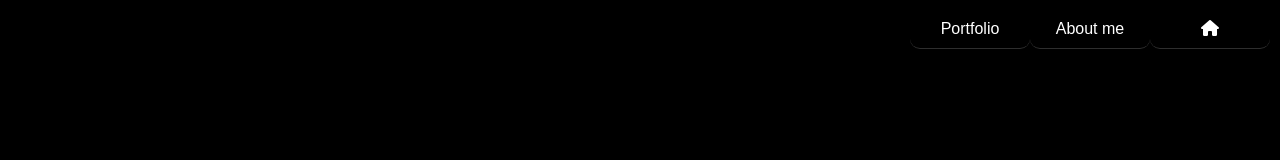
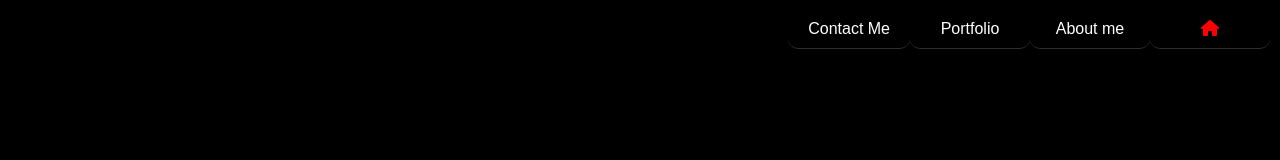
Before and after one commit to yarazarin/myportfolio, a React (Create React App) app: page / in a window 1280 px wide. Shown: the top 160 px of the page. Built offline with nearby package versions, Linux system fonts and the light colour scheme.

Commit message:
navbar active page added

```diff
--- a/src/components/Navbar.css
+++ b/src/components/Navbar.css
@@ -25,3 +25,7 @@
 .navbar button:hover {
   background-color: #ff0000;
 }
+
+.navbar button.active {
+  color: #ff0000;
+}
--- a/src/components/Navbar.js
+++ b/src/components/Navbar.js
@@ -1,16 +1,17 @@
 import React from "react";
 import "./Navbar.css";
 
-const Navbar = ({ setCurrentPage }) => {
+const Navbar = ({ setCurrentPage, currentPage }) => {
   const navigateToPage = (page) => {
     setCurrentPage(page);
   };
 
   return (
     <div className="navbar">
-      <button onClick={() => navigateToPage(2)}>Portfolio</button>
-      <button onClick={() => navigateToPage(1)}>About me</button>
-      <button onClick={() => navigateToPage(0)}><i class="fa-solid fa-house"></i></button>
+      <button className={currentPage === 3 ? 'active' : ''} onClick={() => navigateToPage(3)}>Contact Me</button>
+      <button className={currentPage === 2 ? 'active' : ''} onClick={() => navigateToPage(2)}>Portfolio</button>
+      <button className={currentPage === 1 ? 'active' : ''} onClick={() => navigateToPage(1)}>About me</button>
+      <button className={currentPage === 0 ? 'active' : ''} onClick={() => navigateToPage(0)}><i class="fa-solid fa-house"></i></button>
     </div>
   );
 };
--- a/src/components/ScrollPage.js
+++ b/src/components/ScrollPage.js
@@ -101,8 +101,7 @@ const ScrollPage = () => {
 
   return (
     <div className="scroll-container" ref={scrollContainerRef}>
-      <Navbar setCurrentPage={setCurrentPage} />
-      <div
+<Navbar setCurrentPage={setCurrentPage} currentPage={currentPage} />      <div
         className="scroll-page"
       >
         <FirstPage />
```
